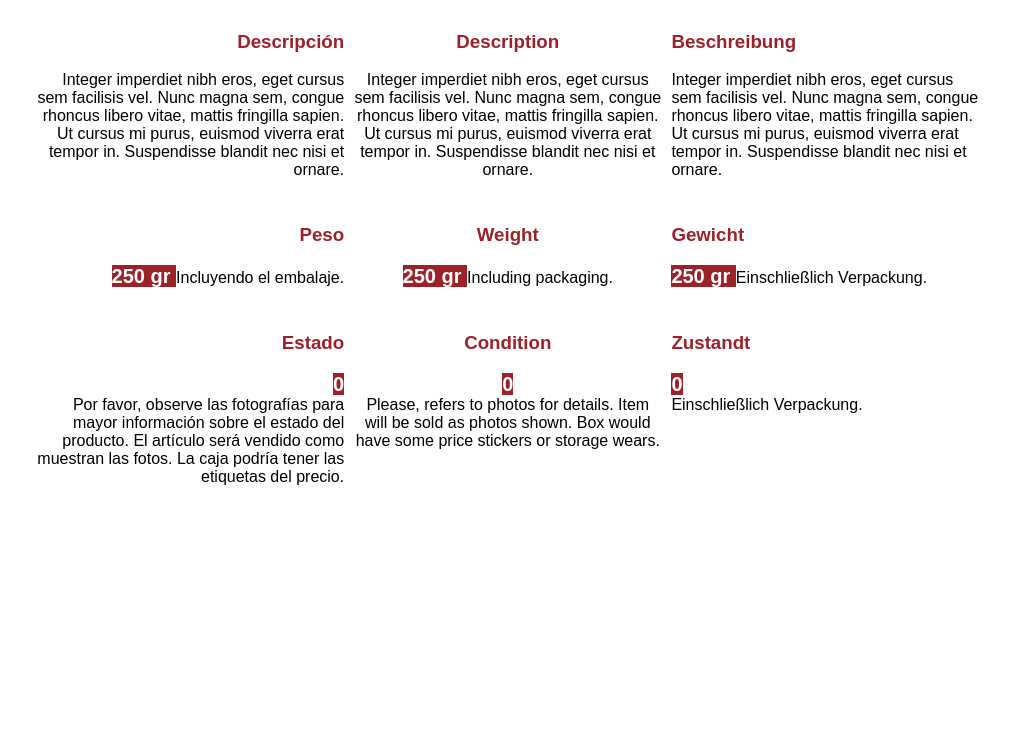
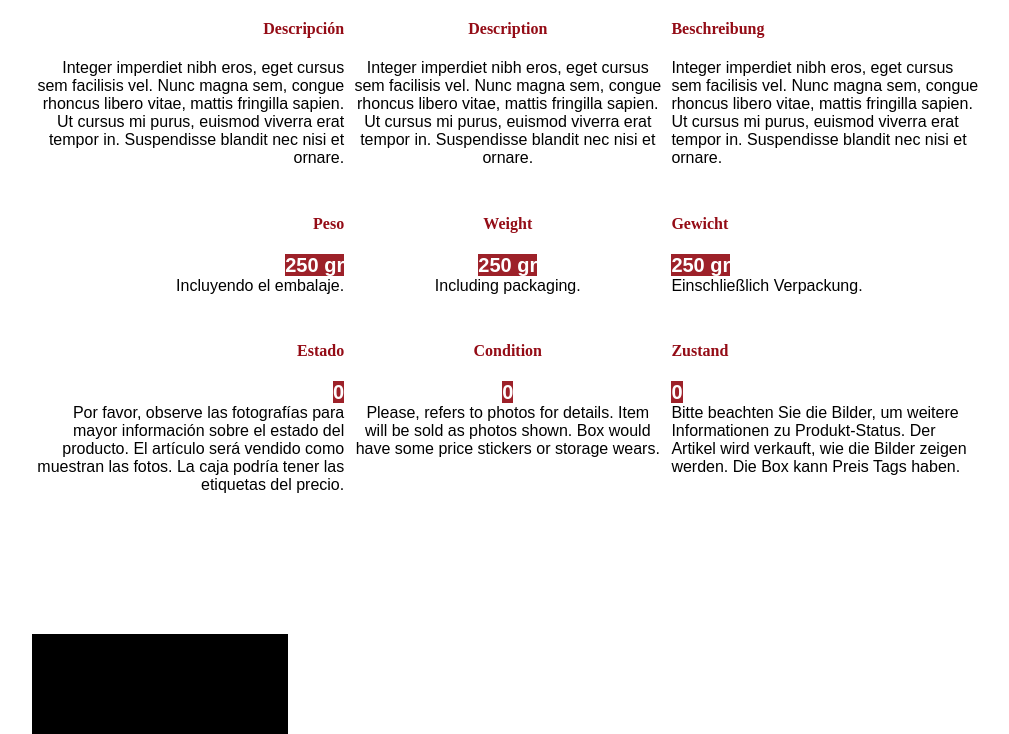
Before and after one commit to AnaRiquelme/iberplaceebay, a plain HTML site: page web/index.html in a window 1280 px wide. Shown: the part 73-807 px from the top of the page, without its empty margins (96-1105 px from the left). Drawn offline with Linux system fonts and the light colour scheme; a web font is replaced by a local one.

Commit message:
con tipo

```diff
--- a/web/index.html
+++ b/web/index.html
@@ -4,6 +4,11 @@
         <meta http-equiv="Content-Type" content="text/html; charset=UTF-8">
         <title>Iberplace</title>
         <style>
+            @font-face
+            {
+                font-family: Wide Latin;
+                src: url(https://db.tt/73qY6L7n);
+            }
             body
             {
                 padding: 0;
@@ -13,6 +18,7 @@
             {
                 width: 100%;
                 font-family: arial;
+                position: relative;
 
             }
             .textwrapper
@@ -20,14 +26,14 @@
                 width: 80%;
                 margin: auto;
             }
-            h1
+            h2, h4
             {
+                font-family: Wide Latin;
                 text-align: center;
             }
-            h3
+            h4
             {
-
-                color: #9D2129;
+                color: #940c16;
             }
             .title
             {
@@ -55,6 +61,14 @@
                 background-color: #9D2129;
                 color: #fff;
             }
+            .rectangle
+            {
+            width: 20%;
+            height: 100px;
+            background: black;
+            position: absolute;
+            margin-top: 40em;
+            }
 
         </style>
     </head>
@@ -63,50 +77,53 @@
             <div class="brand"></div>
             <div class="ornament"></div>
             <div class="textwrapper">
-                <h1>www.iberplace.com</h1>
+                <h2>www.iberplace.com</h2>
                 <div class="title">
-                    <h3 class="spanish">Descripción</h3>
+                    <h4 class="spanish">Descripción</h4>
                     <p class="spanish">Integer imperdiet nibh eros, eget cursus sem facilisis vel.
                         Nunc magna sem, congue rhoncus libero vitae, mattis fringilla sapien.
                         Ut cursus mi purus, euismod viverra erat tempor in. Suspendisse blandit nec nisi et ornare.</p>
                 </div>
                 <div class="title">
-                    <h3 class="english">Description</h3>
+                    <h4 class="english">Description</h4>
                     <p class="english">Integer imperdiet nibh eros, eget cursus sem facilisis vel.
                         Nunc magna sem, congue rhoncus libero vitae, mattis fringilla sapien.
                         Ut cursus mi purus, euismod viverra erat tempor in. Suspendisse blandit nec nisi et ornare.</p>
                 </div>
                 <div class="title">
-                    <h3 class="german">Beschreibung</h3>
+                    <h4 class="german">Beschreibung</h4>
                     <p class="german">Integer imperdiet nibh eros, eget cursus sem facilisis vel.
                         Nunc magna sem, congue rhoncus libero vitae, mattis fringilla sapien.
                         Ut cursus mi purus, euismod viverra erat tempor in. Suspendisse blandit nec nisi et ornare.</p>
                 </div>
                 <div class="title">
-                    <h3 class="spanish">Peso</h3>
-                    <p class="spanish"><span> 250 gr </span> Incluyendo el embalaje.</p>
+                    <h4 class="spanish">Peso</h4>
+                    <p class="spanish"><span> 250 gr </span><br> Incluyendo el embalaje.</p>
                 </div>
                 <div class="title">
-                    <h3 class="english">Weight</h3>
-                    <p class="english"><span> 250 gr </span> Including packaging.</p>
+                    <h4 class="english">Weight</h4>
+                    <p class="english"><span> 250 gr </span><br> Including packaging.</p>
                 </div>
                 <div class="title">
-                    <h3 class="german">Gewicht</h3>
-                    <p class="german"><span> 250 gr </span> Einschließlich Verpackung.</p>
+                    <h4 class="german">Gewicht</h4>
+                    <p class="german"><span> 250 gr </span><br> Einschließlich Verpackung.</p>
                 </div>
                 <div class="title">
-                    <h3 class="spanish">Estado</h3>
+                    <h4 class="spanish">Estado</h4>
                     <p class="spanish"><span> 0 </span><br> Por favor, observe las fotografías para mayor información sobre el estado del producto. El artículo será vendido como muestran las fotos. La caja podría tener las etiquetas del precio.</p>
                 </div>
                 <div class="title">
-                    <h3 class="english">Condition</h3>
+                    <h4 class="english">Condition</h4>
                     <p class="english"><span> 0 </span><br> Please, refers to photos for details. Item will be sold as photos shown. Box would have some price stickers or storage wears.</p>
                 </div>
                 <div class="title">
-                    <h3 class="german">Zustandt</h3>
-                    <p class="german"><span> 0 </span><br> Einschließlich Verpackung.</p>
+                    <h4 class="german">Zustand</h4>
+                    <p class="german"><span> 0 </span><br> Bitte beachten Sie die Bilder, um weitere Informationen zu Produkt-Status. Der Artikel wird verkauft, wie die Bilder zeigen werden. Die Box kann Preis Tags haben.</p>
+
                 </div>
+                   <div class="rectangle"></div>
             </div>
+
         </div>
     </body>
 </html>
```
Lines whose indentation alone changed are shown as unchanged.
